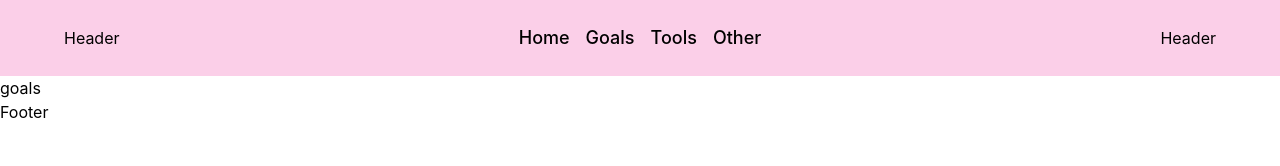
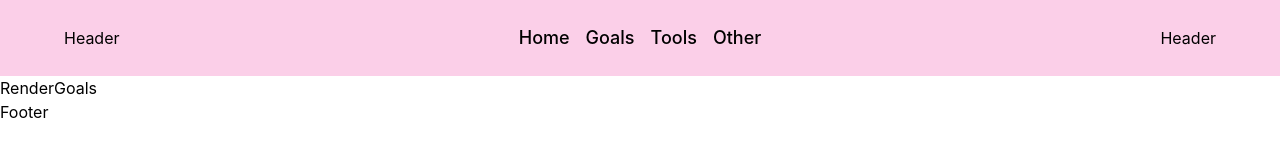
Before and after one commit to Facundo-Martin/nextjs-productivity-app, a Next.js app: page /goals in a window 1280 px wide. Shown: the top 166 px of the page. Built offline with nearby package versions, Linux system fonts and the light colour scheme.

Commit message:
added goals page

```diff
--- /dev/null
+++ b/src/components/Goals/GoalsCard.tsx
@@ -0,0 +1,5 @@
+import React from "react";
+
+export default function GoalsCard() {
+  return <div>GoalsCard</div>;
+}
--- /dev/null
+++ b/src/components/Goals/GoalsDisplay.tsx
@@ -0,0 +1,5 @@
+import React from "react";
+
+export default function GoalsDisplay() {
+  return <div>GoalsDisplay</div>;
+}
--- /dev/null
+++ b/src/components/Goals/GoalsHeader.tsx
@@ -0,0 +1,5 @@
+import React from "react";
+
+export default function GoalsHeader() {
+  return <div>GoalsHeader</div>;
+}
--- /dev/null
+++ b/src/components/Goals/RenderGoals.tsx
@@ -0,0 +1,5 @@
+import React from "react";
+
+export default function RenderGoals() {
+  return <div>RenderGoals</div>;
+}
--- a/src/pages/goals.tsx
+++ b/src/pages/goals.tsx
@@ -1,10 +1,13 @@
 import React from "react";
+import RenderGoals from "../components/Goals/RenderGoals";
 import Layout from "../components/Layout/Layout";
 
 export default function goals() {
   return (
     <>
-      <Layout>goals</Layout>
+      <Layout>
+        <RenderGoals />
+      </Layout>
     </>
   );
 }
```
